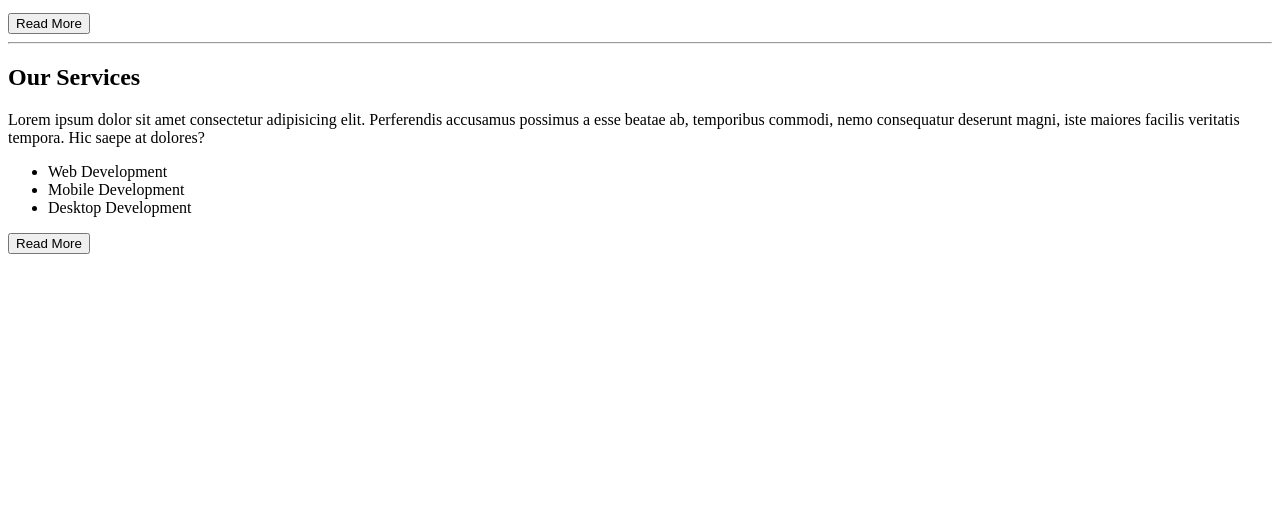
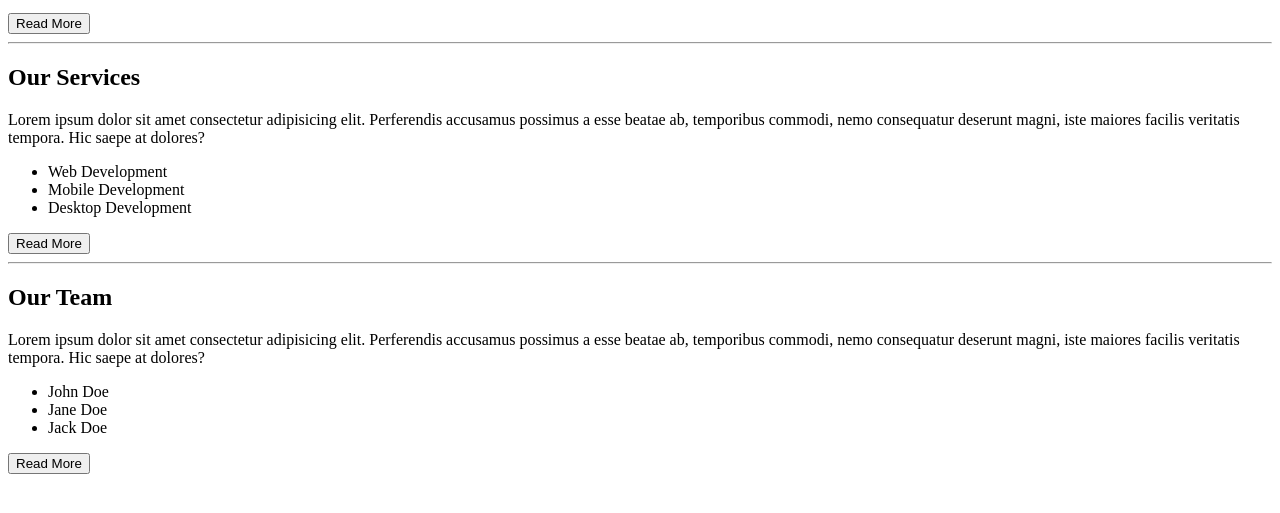
Before and after one commit to asif-daffodil/github-test, a plain HTML site: page index.html in a window 1280 px wide. Shown: the part 119-632 px from the top of the page. Drawn offline with Linux system fonts and the light colour scheme.

Commit message:
our team

```diff
--- a/index.html
+++ b/index.html
@@ -29,6 +29,19 @@
         <li>Desktop Development</li>
     </ul>
     <button>Read More</button>
+    <hr>
+    <h2>Our Team</h2>
+    <p>
+        Lorem ipsum dolor sit amet consectetur adipisicing elit. Perferendis accusamus possimus a esse beatae ab,
+        temporibus commodi, nemo consequatur deserunt magni, iste maiores facilis veritatis tempora. Hic saepe at
+        dolores?
+    </p>
+    <ul>
+        <li>John Doe</li>
+        <li>Jane Doe</li>
+        <li>Jack Doe</li>
+    </ul>
+    <button>Read More</button>
 </body>
 
 </html>
```
